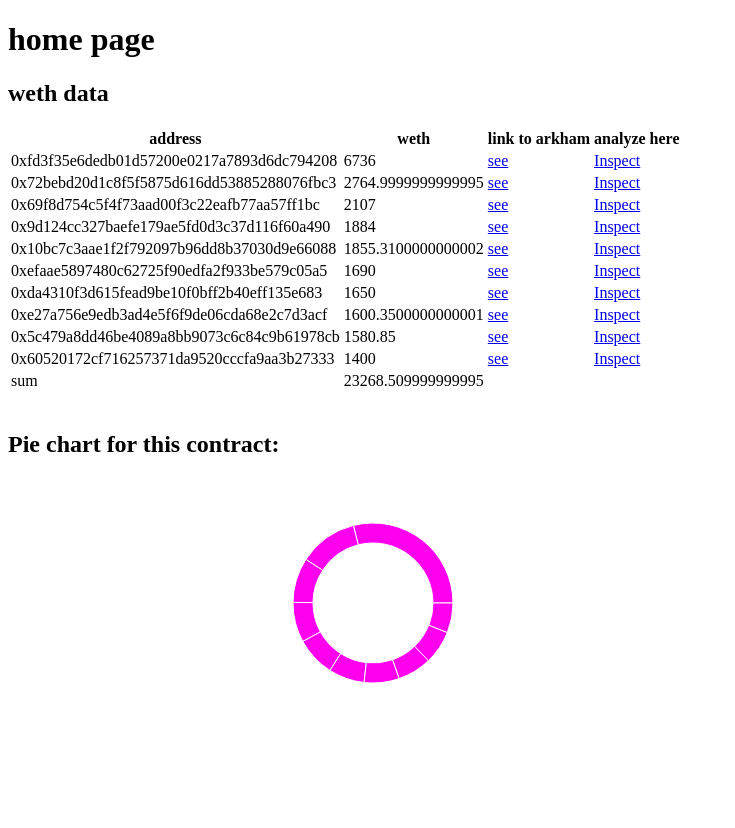
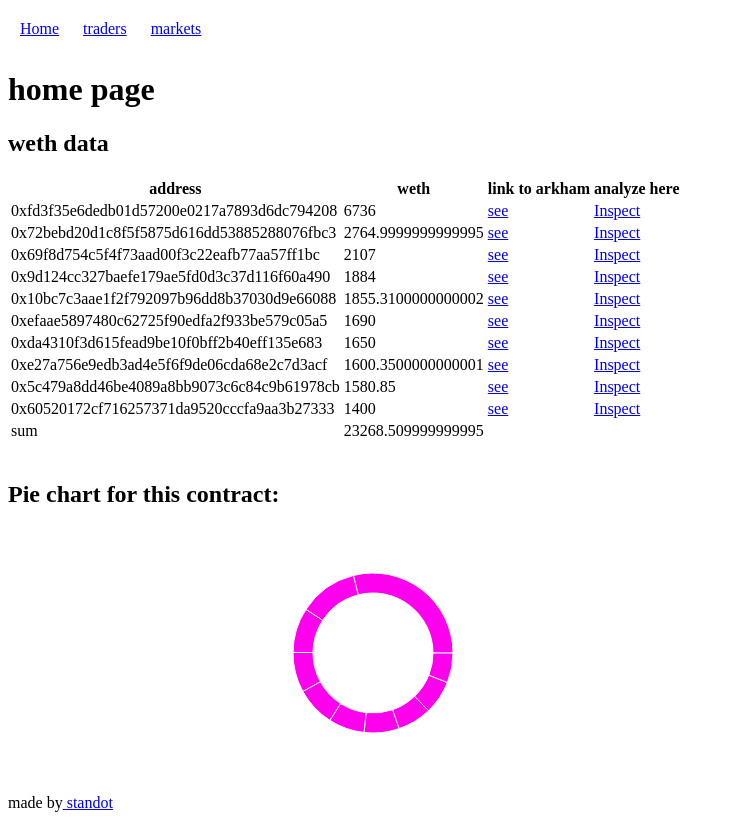
Before and after one commit to stan-dot/trading-leaderboard, a Next.js app in the folder moralis-test/: page / in a window 1280 px wide. Shown: the whole page, without its empty margins (0-735 px from the left). Before the commit the page ends 800 px from the top, so only its background shows below. Built offline with nearby package versions, Linux system fonts and the light colour scheme.

Commit message:
got the layout, need to do the metadata caching

```diff
--- a/moralis-test/components/Footer.tsx
+++ b/moralis-test/components/Footer.tsx
@@ -1,5 +1,16 @@
 import React from "react";
 
 export default function Footer() {
-  return <div>empty footer</div>;
+  return (
+    <div>
+      <p>
+        made by
+        <a
+          href={"https://linktr.ee/standot3"}
+        >
+          {" "}standot
+        </a>
+      </p>
+    </div>
+  );
 }
--- a/moralis-test/components/Navbar.tsx
+++ b/moralis-test/components/Navbar.tsx
@@ -4,8 +4,22 @@
 function Navbar() {
   return (
     <div>
-      <nav>
-        <Link href={"/"}>Home</Link>
+      <nav style={{ display: "flex", flexDirection: "row" }}>
+        <div style={{ padding: 2, margin: 10 }}>
+          <Link href={"/"}>Home</Link>
+        </div>
+        <div
+          style={{ padding: 2, margin: 10 }}
+        >
+          <Link href={"/traders"}>
+            traders
+          </Link>
+        </div>
+        <div style={{ padding: 2, margin: 10 }}>
+          <Link href={"/markets"}>
+            markets
+          </Link>
+        </div>
       </nav>
     </div>
   );
--- a/moralis-test/components/TraderPairsChart.tsx
+++ b/moralis-test/components/TraderPairsChart.tsx
@@ -28,6 +28,8 @@
   const COLORS = ["#0088FE", "#00C49F", "#FFBB28", "#FF8042"];
 
   return (
+    <div style={{ padding: 2, margin: 20, border: "1px #f00 solid" }}>
+      <h2>Piechart</h2>
       <PieChart width={400} height={400}>
         <Pie
           dataKey="value"
@@ -46,6 +48,7 @@
         <Tooltip />
         <Legend />
       </PieChart>
+    </div>
   );
 };
 
--- a/moralis-test/pages/index.tsx
+++ b/moralis-test/pages/index.tsx
@@ -3,6 +3,7 @@
 import { Root, Row } from "../types/types";
 import { DynamicLeaderboardChart } from "../dynamic/DynamicLeaderboardChart";
 import Head from "next/head";
+import Layout from "../components/Layout";
 
 export const mockRows: Row[] = [
   { address: "0xfd3f35e6dedb01d57200e0217a7893d6dc794208", weth_value: 6736 },
@@ -47,14 +48,19 @@
 ) {
   return (
     <div>
+      <Layout>
         <Head>
           <title>Leaderboard explorer</title>
-        <meta name="viewport" content="initial-scale=1.0, width=device-width" />
+          <meta
+            name="viewport"
+            content="initial-scale=1.0, width=device-width"
+          />
         </Head>
         <h1>home page</h1>
         <TableOnContract rows={mockRows} tableTitle="weth data" />
         <br />
         <DynamicLeaderboardChart rows={mockRows} />
+      </Layout>
     </div>
   );
 }
--- a/moralis-test/pages/traders/[id].tsx
+++ b/moralis-test/pages/traders/[id].tsx
@@ -53,7 +53,7 @@
         <h2>trader: {id}</h2>
         {/* {data.result.length === 0 && <p>no data</p>} */}
         <h3>TXs by this trader, value only</h3>
-        {walletData.result.map((r, i) => {
+        {!walletIsLoading && walletData && walletData.result.map((r, i) => {
           return (
             <div key={i}>
               {r.value}
```
Lines whose indentation alone changed are shown as unchanged.
